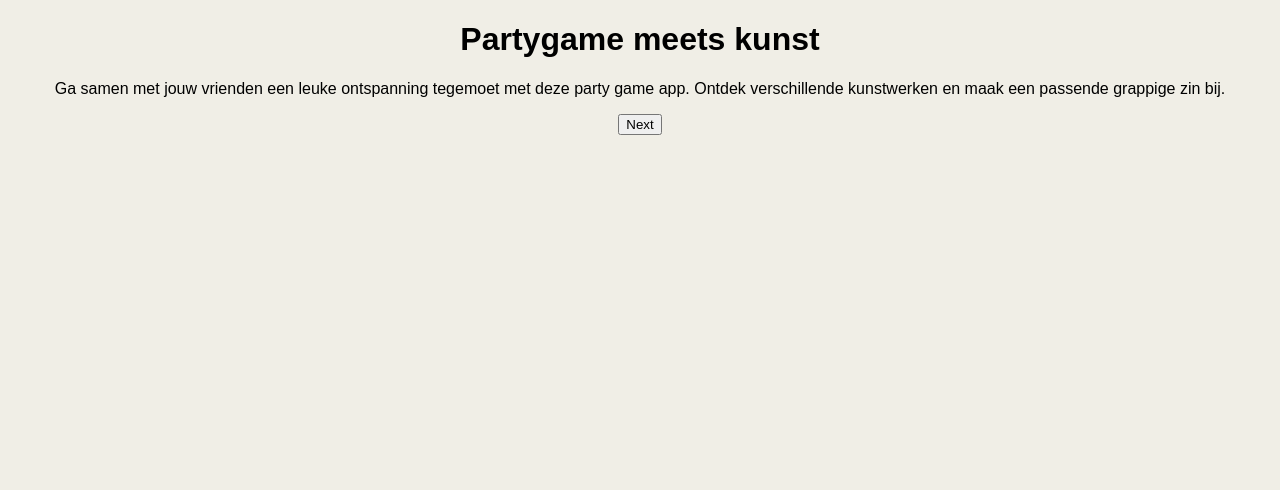
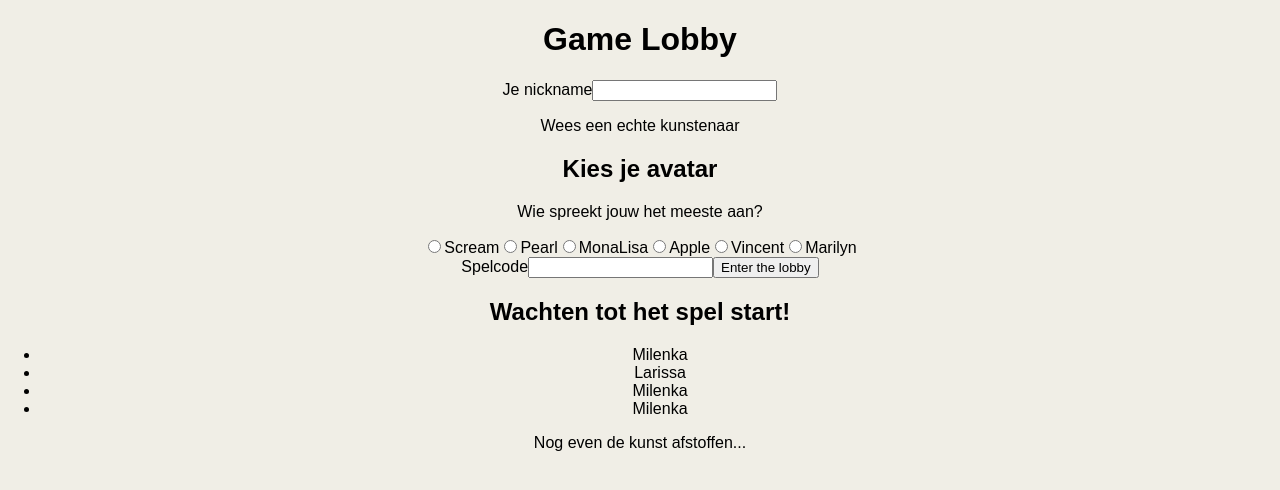
Before and after one commit to Lenkaaad/ProjectBoijmans, a React (Create React App) app in the folder client/: page / in a window 1280 px wide. Shown: the top 490 px of the page. Built offline with nearby package versions, Linux system fonts and the light colour scheme.

Commit message:
Player schermen basis opzet toegevoegd.

```diff
--- a/client/src/App.js
+++ b/client/src/App.js
@@ -1,6 +1,7 @@
 import React, { Component } from 'react';
 import './App.css';
 import Onboarding from './components/Onboarding';
+import Player from './components/player/Player';
 //import { BrowserRouter, Route, Link } from 'react-router-dom'
 //import { Offline, Online, Detector } from "react-detect-offline";
 
@@ -19,7 +20,7 @@ class App extends Component {
   render() {
     return (
       <div className="App">
-        <Onboarding />
+        <Player />
       </div>
     );
   }
--- /dev/null
+++ b/client/src/components/player/Player.jsx
@@ -0,0 +1,23 @@
+import React, { Component } from 'react';
+import PlayerJoin from './PlayerJoin';
+import PlayerWaiting from './PlayerWaiting';
+
+class Player extends Component {
+
+    constructor(props) {
+      super(props);
+    }
+
+    render() {
+      return (
+        <div className="Player">
+          <h1>Game Lobby</h1>
+          {/* switch in plaatsen */}
+          <PlayerJoin />
+          <PlayerWaiting />
+        </div>
+      );
+    }
+  }
+
+  export default Player;
--- /dev/null
+++ b/client/src/components/player/PlayerJoin.jsx
@@ -0,0 +1,51 @@
+import React, { Component } from 'react';
+
+class PlayerJoin extends Component {
+
+    constructor(props) {
+      super(props);
+    }
+
+    render() {
+      return (
+        <div className="Join">
+          <label>Je nickname
+            <input name="nickname" type="text"/>
+            <p className="feedback">Wees een echte kunstenaar</p>
+          </label>
+
+          <h2>Kies je avatar</h2>
+          <p className="feedback">Wie spreekt jouw het meeste aan?</p>
+
+          <div>
+            <input type="radio" id="avatarChoice1"
+            name="avatar" value="scream"/>
+            <label htmlFor="avatarChoice1">Scream</label>
+            <input type="radio" id="avatarChoice2"
+            name="avatar" value="pearl"/>
+            <label htmlFor="avatarChoice2">Pearl</label>
+            <input type="radio" id="avatarChoice3"
+            name="avatar" value="monalisa"/>
+            <label htmlFor="avatarChoice3">MonaLisa</label>
+            <input type="radio" id="avatarChoice4"
+            name="avatar" value="apple"/>
+            <label htmlFor="avatarChoice4">Apple</label>
+            <input type="radio" id="avatarChoice5"
+            name="avatar" value="vincent"/>
+            <label htmlFor="avatarChoice5">Vincent</label>
+            <input type="radio" id="avatarChoice6"
+            name="avatar" value="marilyn"/>
+            <label htmlFor="avatarChoice6">Marilyn</label>
+          </div>
+
+          <label>Spelcode
+            <input type="text" name="spelcode"/>
+          </label>
+
+          <button>Enter the lobby</button>
+        </div>
+      );
+    }
+  }
+
+  export default PlayerJoin;
--- /dev/null
+++ b/client/src/components/player/PlayerWaiting.jsx
@@ -0,0 +1,27 @@
+import React, { Component } from 'react';
+
+class PlayerWaiting extends Component {
+
+    constructor(props) {
+      super(props);
+    }
+
+    render() {
+      return (
+        <div className="Waiting">
+          <h2>Wachten tot het spel start!</h2>
+          <ul>
+            <li>Milenka</li>
+            <li>Larissa</li>
+            <li>Milenka</li>
+            <li>Milenka</li>
+          </ul>
+          <div>
+            <p>Nog even de kunst afstoffen...</p>
+          </div>
+        </div>
+      );
+    }
+  }
+
+  export default PlayerWaiting;
```
Also changed, not shown: client/src/components/game/Game.jsx (added, +26 -0 lines), client/src/components/game/GameRonde.jsx (added), client/src/components/game/GameWinner.jsx (added), client/src/components/game/StemRonde.jsx (added).
